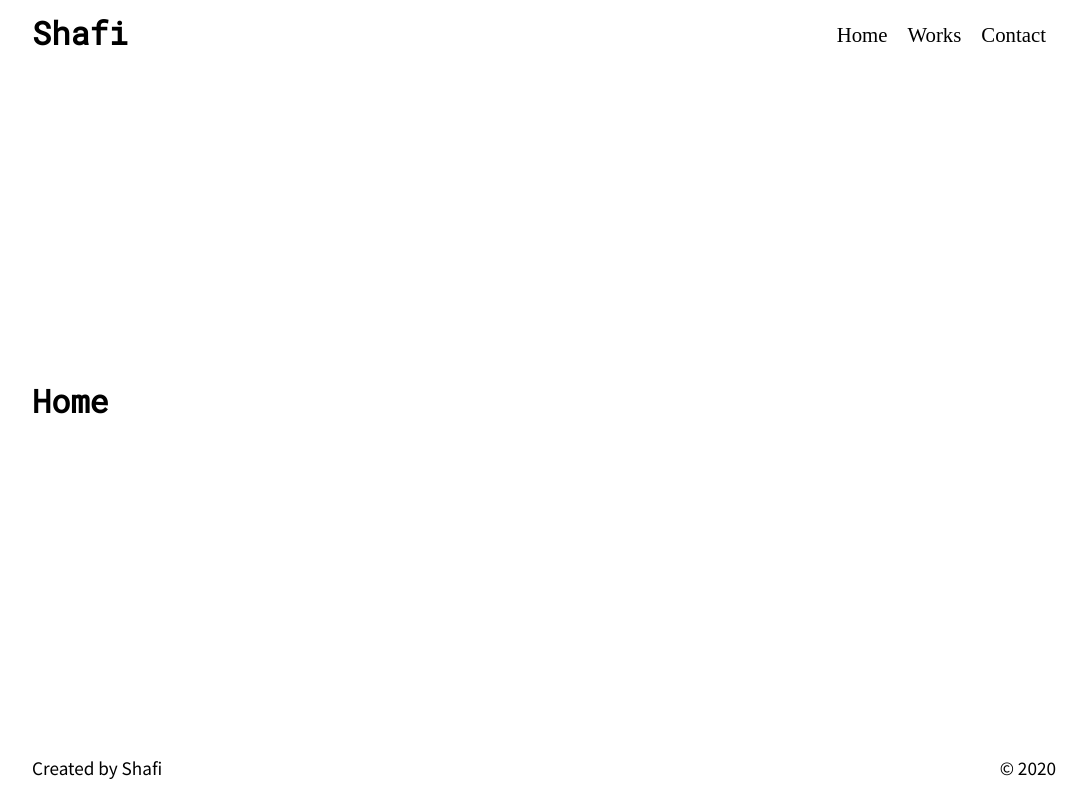
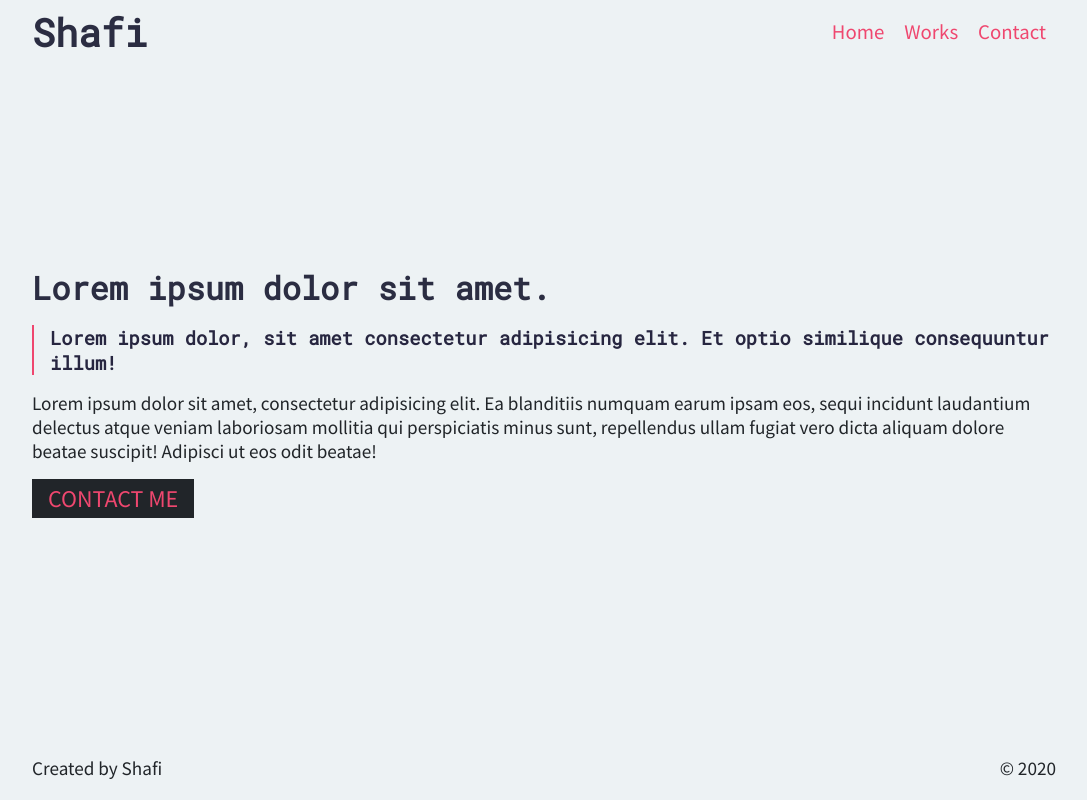
Before and after one commit to r-shafi/shafi-ml, a Gatsby app: page / in a window 1280 px wide. Shown: the whole page, without its empty margins (96-1183 px from the left). Built offline with nearby package versions, Linux system fonts and the light colour scheme.

Commit message:
home-works skeleton

```diff
--- a/package.json
+++ b/package.json
@@ -4,14 +4,14 @@
   "description": "Hello, I am Shafi and I'm rebuilding my website with the new technologies that I'm learning. All of the items listed below are the things that's going to act as the base of my website but I'm not limiting myself to these. Over the course of building this website I'm sure things are going o change drastically from what they are planned to be, but I'm hoping for a good outcome. You can help build my website too by forking this repository and committing your pull requests!",
   "main": "index.js",
   "scripts": {
-    "test": "echo \"Error: no test specified\" && exit 1"
+    "develop": "gatsby develop"
   },
   "repository": {
     "type": "git",
     "url": "git+https://github.com/r-shafi/shafi-ml.git"
   },
   "keywords": [],
-  "author": "",
+  "author": "Shafi Rayhan",
   "license": "ISC",
   "bugs": {
     "url": "https://github.com/r-shafi/shafi-ml/issues"
--- a/public/page-data/dev-404-page/page-data.json
+++ b/public/page-data/dev-404-page/page-data.json
@@ -1 +1 @@
-{"componentChunkName":"component---cache-dev-404-page-js","path":"/dev-404-page/","result":{"data":{"allSitePage":{"nodes":[{"path":"/"}]}},"pageContext":{}},"staticQueryHashes":[]}
+{"componentChunkName":"component---cache-dev-404-page-js","path":"/dev-404-page/","result":{"data":{"allSitePage":{"nodes":[{"path":"/contact/"},{"path":"/"},{"path":"/works/"}]}},"pageContext":{}},"staticQueryHashes":[]}
--- a/src/pages/index.js
+++ b/src/pages/index.js
@@ -4,7 +4,23 @@ import Base from '../components/base';
 export default function Home() {
   return (
     <Base>
-      <h1>Home</h1>
+      <div className="home">
+        <h1>Lorem ipsum dolor sit amet.</h1>
+        <h3>
+          Lorem ipsum dolor, sit amet consectetur adipisicing elit. Et optio
+          similique consequuntur illum!
+        </h3>
+        <p>
+          Lorem ipsum dolor sit amet, consectetur adipisicing elit. Ea
+          blanditiis numquam earum ipsam eos, sequi incidunt laudantium delectus
+          atque veniam laboriosam mollitia qui perspiciatis minus sunt,
+          repellendus ullam fugiat vero dicta aliquam dolore beatae suscipit!
+          Adipisci ut eos odit beatae!
+        </p>
+        <a href="mailto:rayhanshafi7@gmail.com" className="button">
+          CONTACT ME
+        </a>
+      </div>
     </Base>
   );
 }
--- a/src/styles/base.css
+++ b/src/styles/base.css
@@ -4,21 +4,105 @@
   margin: 0;
   padding: 0;
   box-sizing: border-box;
+  font-family: 'Source Sans Pro', sans-serif;
 }
 
-p {
-  font-family: 'Source Sans Pro', sans-serif;
-  font-size: 1.2rem;
+:root {
+  --black: #212529;
+  --pale-nav-blue: #2b2d42;
+  --gray: #8d99ae;
+  --white: #edf2f4;
+  --rose: #ef476f;
+  --red: #d90429;
+  --sub: #272640;
+  --yellow: #fca311;
 }
 
+body {
+  background: var(--white);
+  color: var(--black);
+}
+
+/* ! ELEMENTS */
+
 h1,
-h2,
+h2 {
+  font-family: 'Roboto Mono', monospace;
+  color: var(--pale-nav-blue);
+}
+
 h3,
 h4,
 h5,
 h6 {
   font-family: 'Roboto Mono', monospace;
+  color: var(--sub);
+  padding-left: 1rem;
+  border-left: 2px solid var(--rose);
+  margin: 1rem 0;
 }
+
+p {
+  font-size: 1.2rem;
+}
+
+/* ! PAGE COMPONENTS */
+
+.content {
+  flex: 1;
+  display: flex;
+  flex-direction: column;
+  justify-content: center;
+  margin: 2rem 0;
+}
+
+.button {
+  display: table;
+  margin: 1rem 0;
+  padding: 0.25rem 1rem;
+  text-decoration: none;
+  font-size: 1.5rem;
+  background: var(--black);
+  color: var(--rose);
+}
+
+.button:hover,
+.button:focus {
+  color: var(--yellow);
+}
+/* ! HEADER */
+
+header {
+  display: flex;
+  justify-content: space-between;
+  align-items: center;
+  min-height: 8vh;
+  font-size: 1.2rem;
+}
+
+/* ! Navigation */
+
+header nav {
+  display: flex;
+  justify-content: center;
+  align-items: center;
+}
+
+header nav a {
+  color: var(--rose);
+  text-decoration: none;
+  font-size: 1.3rem;
+  padding: 5px 10px 6px;
+  outline: none;
+}
+
+header nav a:hover,
+header nav a:focus {
+  color: var(--pale-nav-blue);
+  box-shadow: 0 0 1px #2b2d42;
+}
+
+/* ! CHILDREN ELEMENT CONTAINER */
 
 .container {
   min-height: 100vh;
@@ -29,40 +113,39 @@ h6 {
   justify-content: center;
 }
 
-.content {
-  flex: 1;
-  display: flex;
-  flex-direction: column;
-  justify-content: center;
-}
-
-header {
-  display: flex;
-  justify-content: space-between;
-  align-items: center;
-  min-height: 8vh;
-}
-
-header nav {
-  display: flex;
-  justify-content: center;
-  align-items: center;
-}
-
-header nav a {
-  color: #000000;
-  text-decoration: none;
-  font-size: 1.3rem;
-  margin: 5px 10px 0;
-}
-
-header nav a:hover {
-  border-bottom: 1.5px solid #000;
-}
-
 footer {
   min-height: 8vh;
   display: flex;
   justify-content: space-between;
   align-items: center;
 }
+
+/* ! Works Cards */
+
+.works {
+  display: grid;
+  grid-template-columns: repeat(auto-fit, minmax(200px, 1fr));
+  justify-items: center;
+  gap: 2rem;
+}
+
+.works a {
+  color: var(--rose);
+  width: 200px;
+  height: 100px;
+  display: flex;
+  justify-content: center;
+  align-items: center;
+  text-align: center;
+  text-decoration: none;
+  font-size: 2rem;
+  box-shadow: 0 0 5px var(--gray);
+  border-radius: 1rem;
+  outline: none;
+}
+
+.works a:hover,
+.works a:focus {
+  background: var(--black);
+  color: var(--yellow);
+}
```
Also changed, not shown: src/pages/works.js (+68 -1 lines), 1 other file (tests, documents, lock files or other folders).
